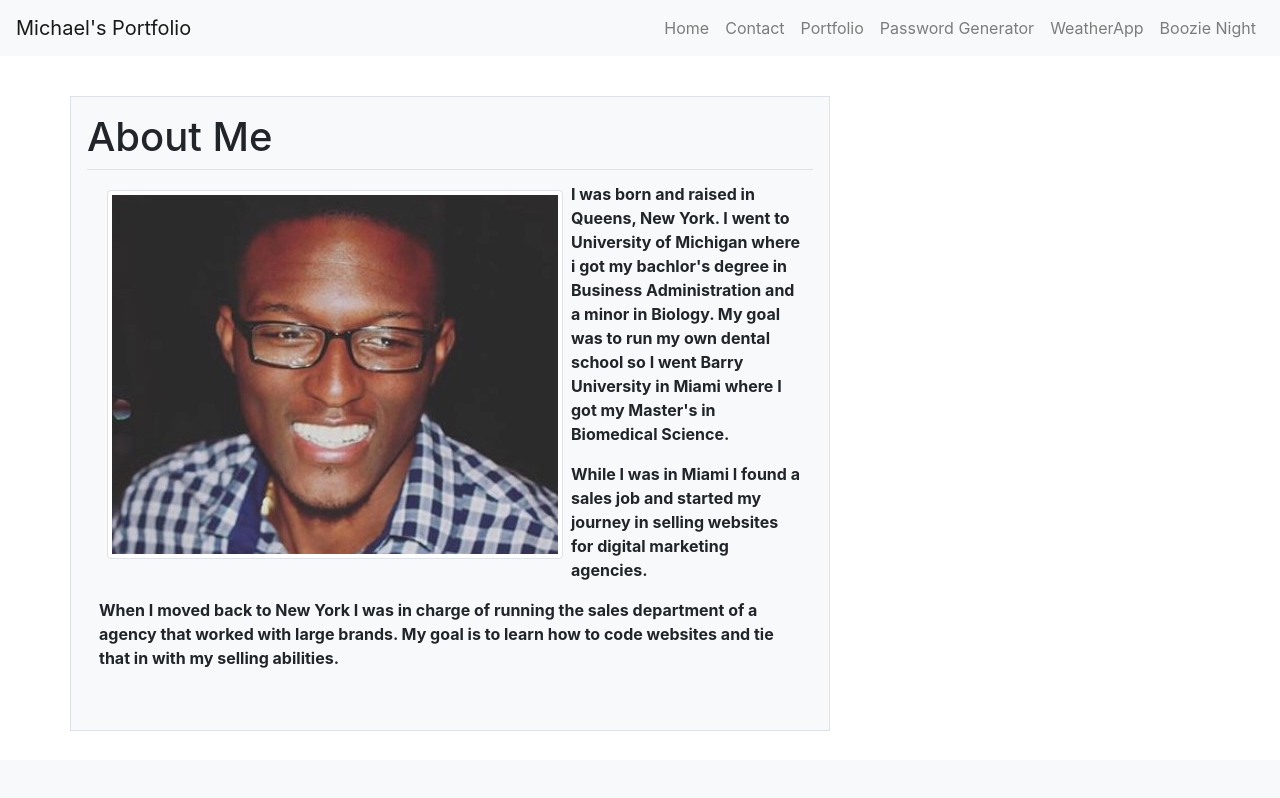
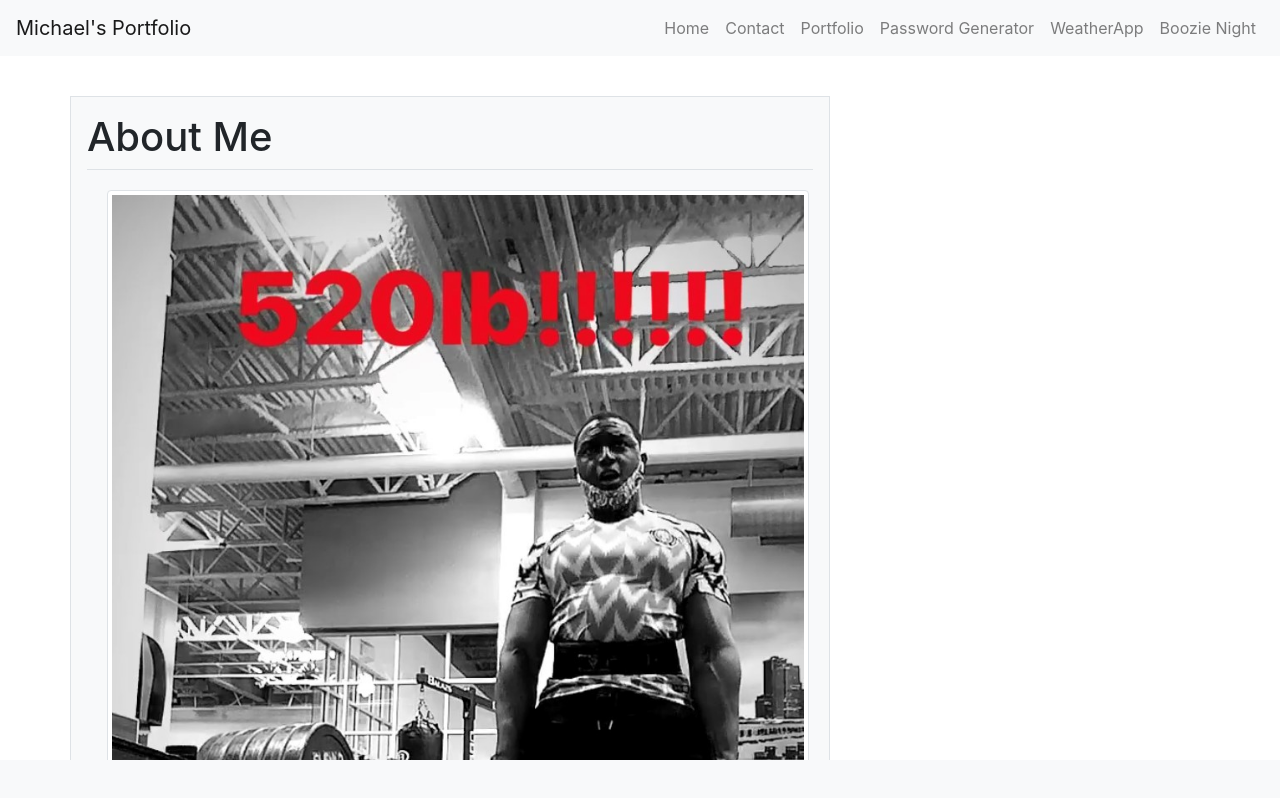
Before and after one commit to m-thomas89/Hw2, a plain HTML site: page index.html in a window 1280 px wide. Shown: the top 798 px of the page. Drawn offline with nearby package versions, Linux system fonts and the light colour scheme; files whose address does not match are found by name.

Commit message:
added pic

```diff
--- a/index.html
+++ b/index.html
@@ -60,7 +60,7 @@
                 <h1 class="Heading">About Me</h1>
             <th>
                 <div class="col-12 px-0">
-                    <img class="img-responsive img-thumbnail float-left m-2" src="C:\Users\m-tho\OneDrive\Desktop\Hw 2\IMG_1277.jpg" alt="Michael Thomas">
+                    <img class="img-responsive img-thumbnail float-left m-2" src="https://github.com/m-thomas89/Hw2/blob/master/deadlift%20me.jpg" alt="Michael Thomas">
 
                     <p> I was born and raised in Queens, New York. I went to University of Michigan where i got my bachlor's degree in Business Administration and a minor in Biology. My goal was to run my own dental school so I went Barry University in Miami where I got my Master's in Biomedical Science.</p>
 
```
